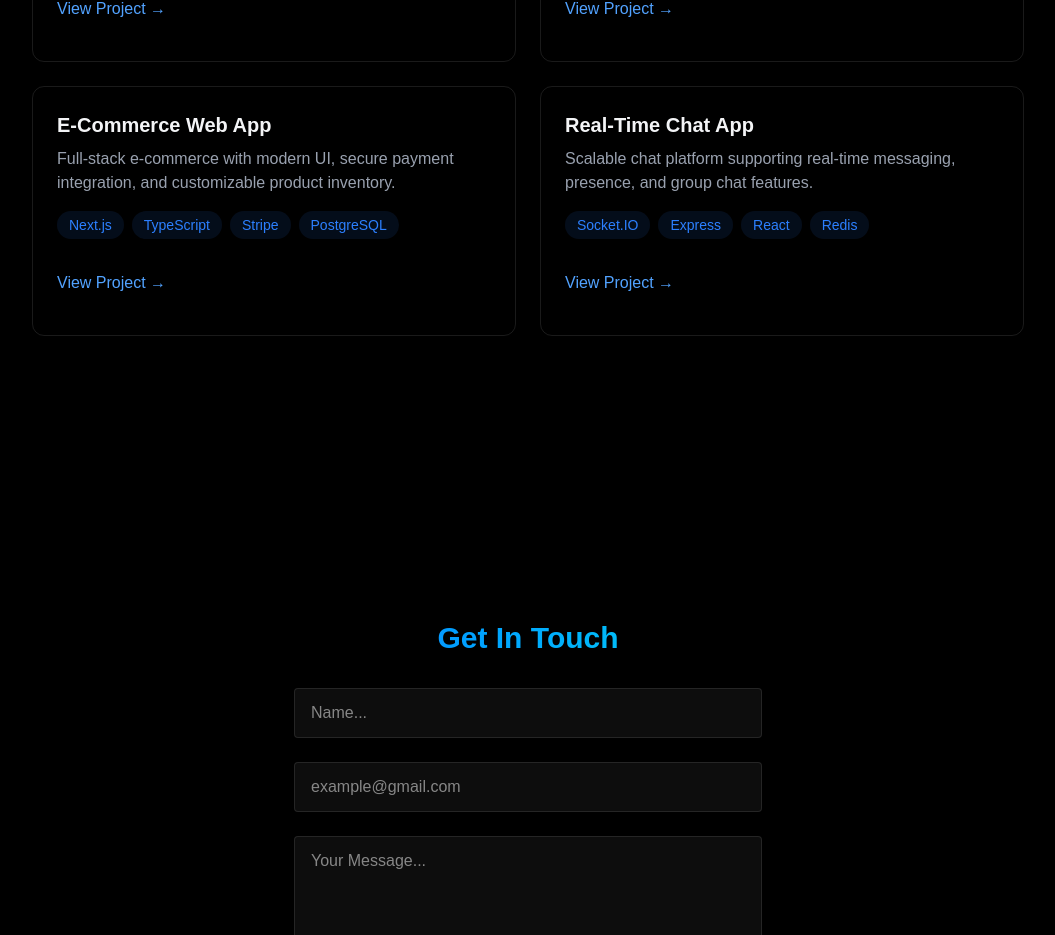
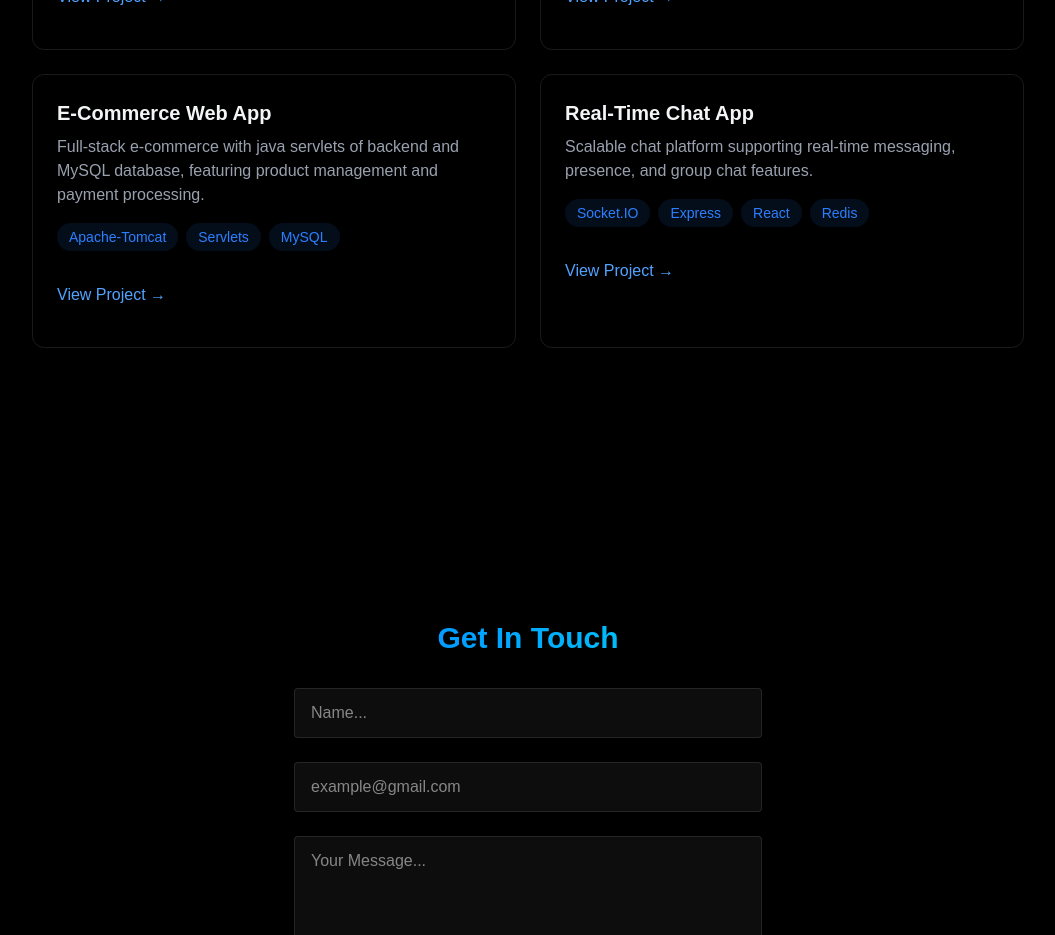
Before and after one commit to Vasisthayadav2123/portfolio-final, a React (Vite) app: page / in a window 1280 px wide. Shown: the part 1960-2895 px from the top of the page, without its empty margins (112-1167 px from the left). Built offline with nearby package versions, Linux system fonts and the light colour scheme.

Commit message:
added project

```diff
--- a/package.json
+++ b/package.json
@@ -14,6 +14,7 @@
     "emailjs-com": "^3.2.0",
     "react": "^19.1.0",
     "react-dom": "^19.1.0",
+    "react-hover-video-player": "^10.0.2",
     "tailwindcss": "^4.1.5"
   },
   "devDependencies": {
--- a/src/components/section/projects.jsx
+++ b/src/components/section/projects.jsx
@@ -90,11 +90,12 @@ export const Projects = () => {
             >
               <h3 className="text-xl font-bold mb-2">E-Commerce Web App</h3>
               <p className="text-gray-400 mb-4">
-                Full-stack e-commerce with modern UI, secure payment
-                integration, and customizable product inventory.
+                Full-stack e-commerce with java servlets of backend and
+                MySQL database, featuring product management and payment
+                processing.
               </p>
               <div className="flex flex-wrap gap-2 mb-4">
-                {["Next.js", "TypeScript", "Stripe", "PostgreSQL"].map(
+                {[, "Apache-Tomcat", "Servlets", "MySQL"].map(
                   (tech) => (
                     <span
                       key={tech}
```
Also changed, not shown: 1 other file (tests, documents, lock files or other folders).
